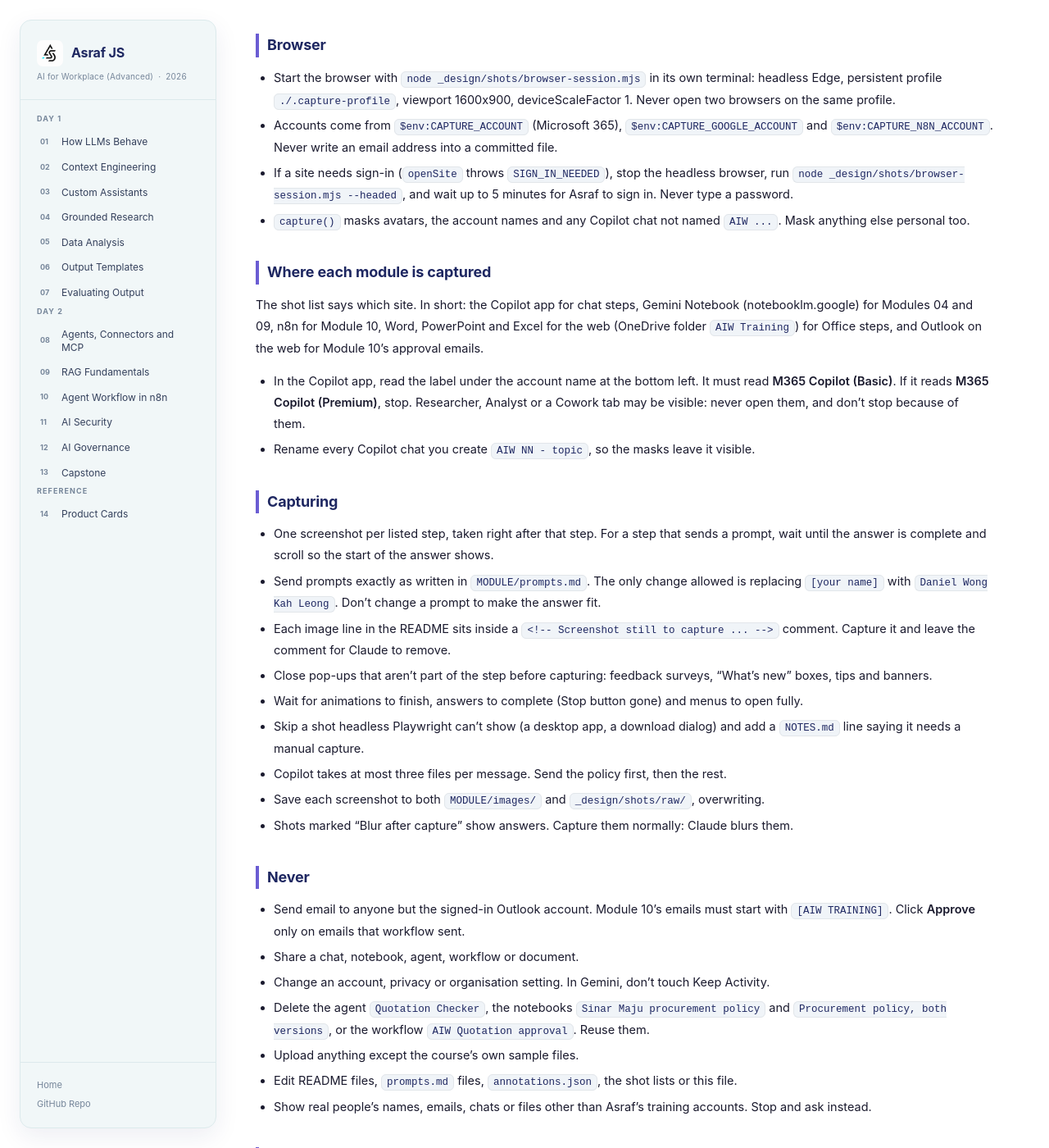
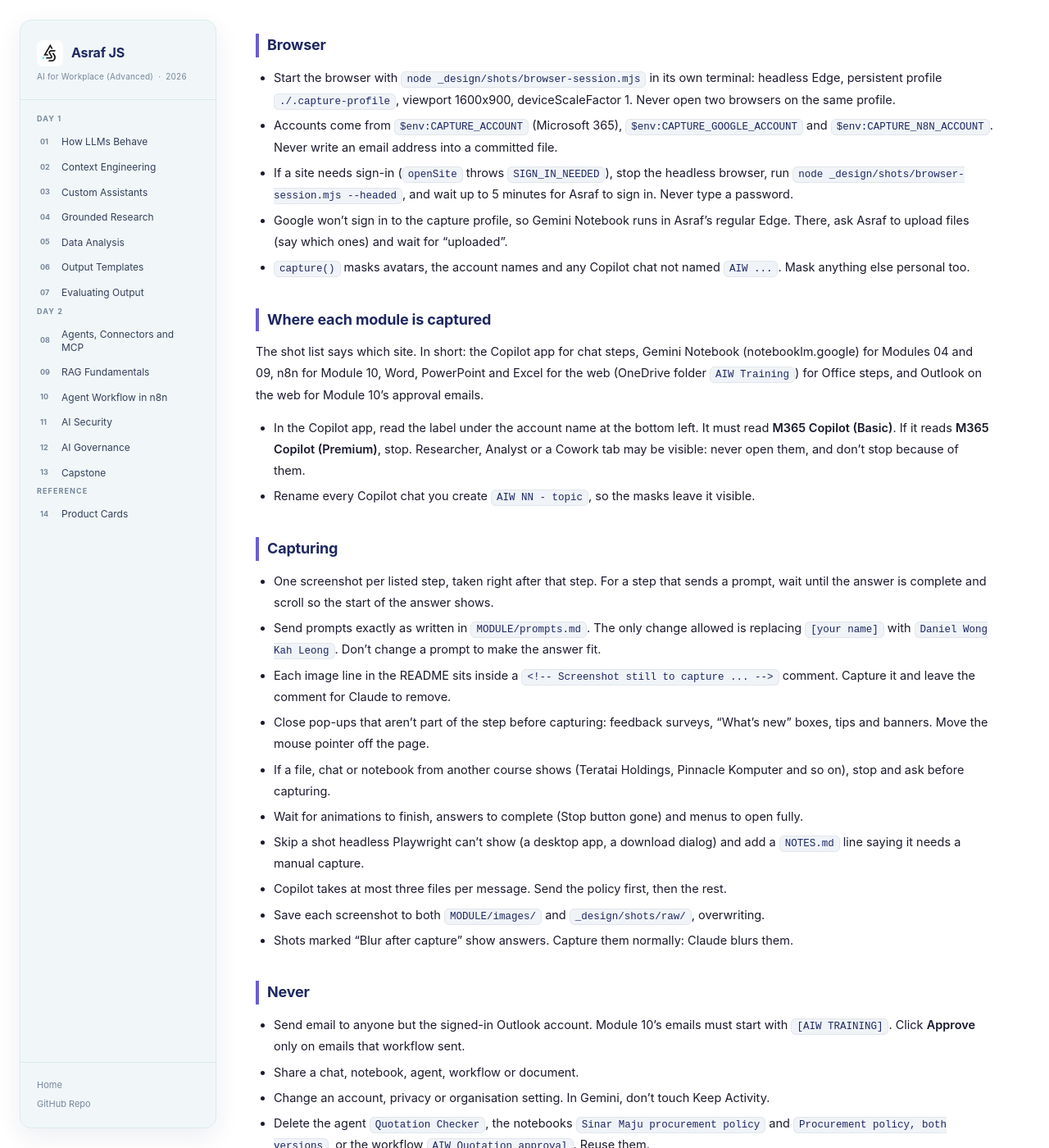
Before and after one commit to Asraf-JS/AI-for-Workplace-Advanced, a Jekyll site: the page built from AGENTS.md, in a window 1280 px wide and 1400 px high, scrolled down 842 px. Shown: the whole window at 82% size. Built offline with Jekyll 4.4.1, drawn with Linux system fonts in a browser that asks for light colours; our own code applies the rules of GitHub Pages for plain Markdown files.

Commit message:
Prepare the Module 04 retake
The first Module 04 run showed two Copilot Chat Basic quotations in the
notebook's sources. Tell Codex to stop if another course's files show,
to move the pointer off the page, and how Gemini Notebook runs in
regular Edge with Asraf uploading. Add a note to the 4.4 box on answers
that draw their own conclusion. Rebuild the book.

Co-Authored-By: Claude Opus 5.5 <noreply@anthropic.com>
Claude-Session: https://claude.ai/code/session_01F3jTzTeVDh4aZxEw8vbSHh

```diff
--- a/AGENTS.md
+++ b/AGENTS.md
@@ -25,6 +25,7 @@ Asraf names one module, for example `03-custom-assistants`. MODULE means that na
 - Start the browser with `node _design/shots/browser-session.mjs` in its own terminal: headless Edge, persistent profile `./.capture-profile`, viewport 1600x900, deviceScaleFactor 1. Never open two browsers on the same profile.
 - Accounts come from `$env:CAPTURE_ACCOUNT` (Microsoft 365), `$env:CAPTURE_GOOGLE_ACCOUNT` and `$env:CAPTURE_N8N_ACCOUNT`. Never write an email address into a committed file.
 - If a site needs sign-in (`openSite` throws `SIGN_IN_NEEDED`), stop the headless browser, run `node _design/shots/browser-session.mjs --headed`, and wait up to 5 minutes for Asraf to sign in. Never type a password.
+- Google won't sign in to the capture profile, so Gemini Notebook runs in Asraf's regular Edge. There, ask Asraf to upload files (say which ones) and wait for "uploaded".
 - `capture()` masks avatars, the account names and any Copilot chat not named `AIW ...`. Mask anything else personal too.
 
 ## Where each module is captured
@@ -39,7 +40,8 @@ The shot list says which site. In short: the Copilot app for chat steps, Gemini
 - One screenshot per listed step, taken right after that step. For a step that sends a prompt, wait until the answer is complete and scroll so the start of the answer shows.
 - Send prompts exactly as written in `MODULE/prompts.md`. The only change allowed is replacing `[your name]` with `Daniel Wong Kah Leong`. Don't change a prompt to make the answer fit.
 - Each image line in the README sits inside a `<!-- Screenshot still to capture ... -->` comment. Capture it and leave the comment for Claude to remove.
-- Close pop-ups that aren't part of the step before capturing: feedback surveys, "What's new" boxes, tips and banners.
+- Close pop-ups that aren't part of the step before capturing: feedback surveys, "What's new" boxes, tips and banners. Move the mouse pointer off the page.
+- If a file, chat or notebook from another course shows (Teratai Holdings, Pinnacle Komputer and so on), stop and ask before capturing.
 - Wait for animations to finish, answers to complete (Stop button gone) and menus to open fully.
 - Skip a shot headless Playwright can't show (a desktop app, a download dialog) and add a `NOTES.md` line saying it needs a manual capture.
 - Copilot takes at most three files per message. Send the policy first, then the rest.
```
Also changed, not shown: 04-grounded-research/README.md (+2 -0 lines), CLAUDE.md (+1 -0 lines), _design/shots/04-grounded-research.md (+1 -1 lines), 2 other files.
